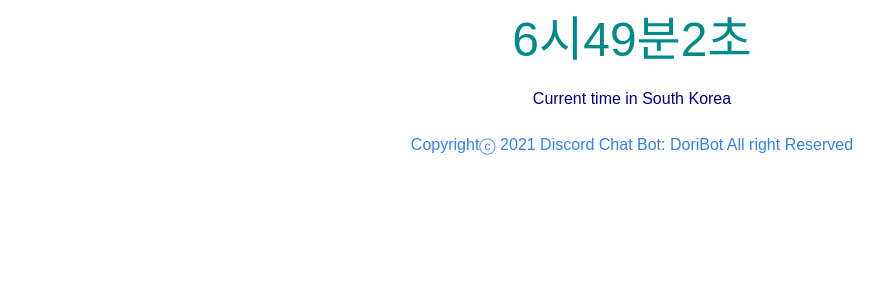
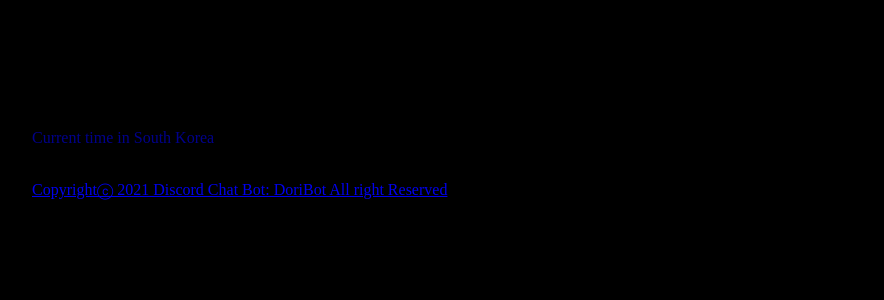
Before and after one commit to queenanna1999/DoriBot1999, a PHP site: page / in a window 1280 px wide. Shown: the top 300 px of the page, without its empty margins (8-892 px from the left). Run offline with PHP 8.4, Linux system fonts and the light colour scheme.

Commit message:
Update basics.css

```diff
--- a/basics.css
+++ b/basics.css
@@ -1,70 +1,52 @@
-p {
-  font-family: 'Sunflower', sans-serif;
+body {
+  background: #000;
+  padding: 2rem;
 }
 
-body {
-  background-color: white;
+h2 {
+  font-family: 'Arial';
+  color: #fff;
+  text-transform: uppercase;
+  font-weight: bold;
+  font-size: 3rem;
+  line-height: 0.75;
 }
 
-body, h1, p {
-  font-weight: normal;
-  font-family: 'Sunflower', sans-serif;
-  margin: 0;
-  padding: 0;
-  text-align: center;
+span {
+  display: block;
 }
 
-h1 {
-  font-size: 48px;
-  font-weight: 300;
-  font-family: 'Sunflower', sans-serif;
-  margin: 0 0 20px 0;
-  color: darkCyan;
+span:not(.light) {
+  opacity: 0;
+  animation: flashText .5s ease-out alternate infinite;
 }
 
-p {
-  margin: 0 0 10px;
-  font-family: 'Sunflower', sans-serif;
+span.light {
+  position: relative;
+  display: inline-block;
+
+  &:before {
+    position: absolute;
+    left: 0;
+    top: -10%;
+    width: 100%;
+    height: 120%;
+    background: #fff;
+    filter: blur(10px);
+    content: "";
+    opacity: 0;
+    animation: flash .5s ease-out alternate infinite;
+  }
 }
 
-a {
-  color: #3282e6;
-  text-decoration: none;
+@keyframes flash{
+  to {
+    opacity: 1;
+  }
 }
 
-@media (prefers-color-scheme: dark) {
-
-body {
-  background-color: black;
-  color: white;
+@keyframes flashText {
+  to {
+    opacity: 0.15;
+  }
 }
-
-body, h1, p {
-  font-weight: normal;
-  font-family: 'Sunflower', sans-serif;
-  margin: 0;
-  padding: 0;
-  text-align: center;
-  color: white;
-}
-
-h1 {
-  font-size: 48px;
-  font-family: 'Sunflower', sans-serif;
-  font-weight: 300;
-  margin: 0 0 20px 0;
-  color: white;
-}
-
-p {
-  margin: 0 0 10px;
-  font-family: 'Sunflower', sans-serif;
-  color: white;
-}
-
-a {
-  color: #fefefe;
-  text-decoration: none;
-}
-
-}
```
